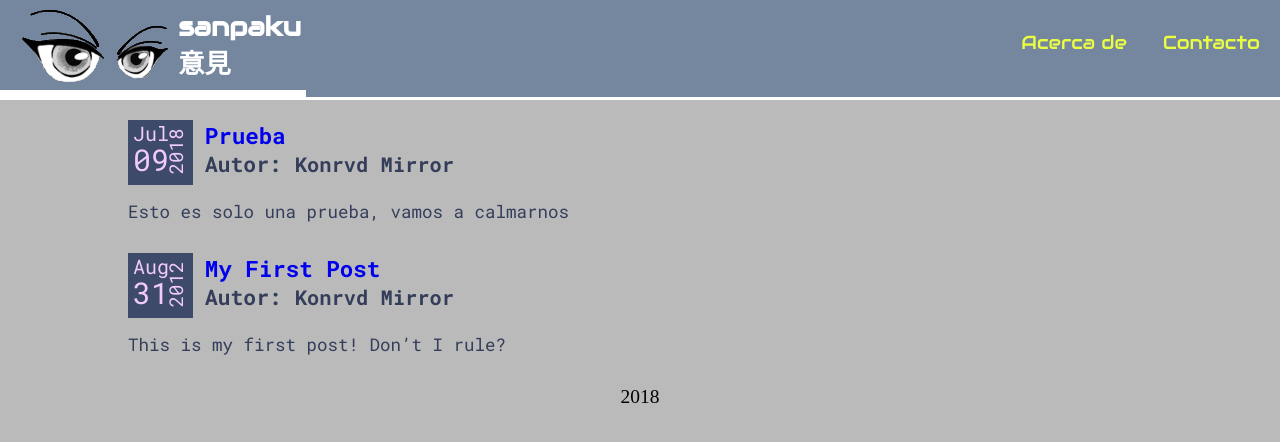
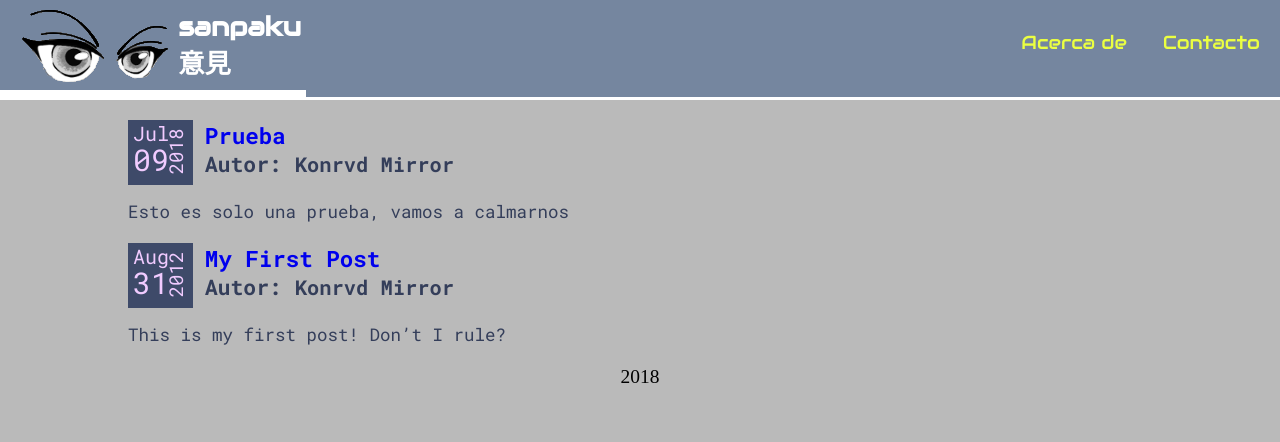
Before and after one commit to sanpakuiken/jekyll-starter, a Jekyll site: the page built from index.html, in a window 1280 px wide. Shown: the top 442 px of the page. Built offline with Jekyll 4.4.1, drawn with Linux system fonts in a browser that asks for light colours; the list of posts is cut into pages by our own code.

Commit message:
Initial commit

```diff
--- a/css/site.css
+++ b/css/site.css
@@ -123,7 +123,7 @@ article p {
     text-justify: inter-word;
     font-size:90%;
     margin-top:10px;
-    margin-bottom: 30px;
+    margin-bottom: 20px;
 }
 @media only screen and (min-width: 1280px) {
 	* { font-size:105%; }
```
